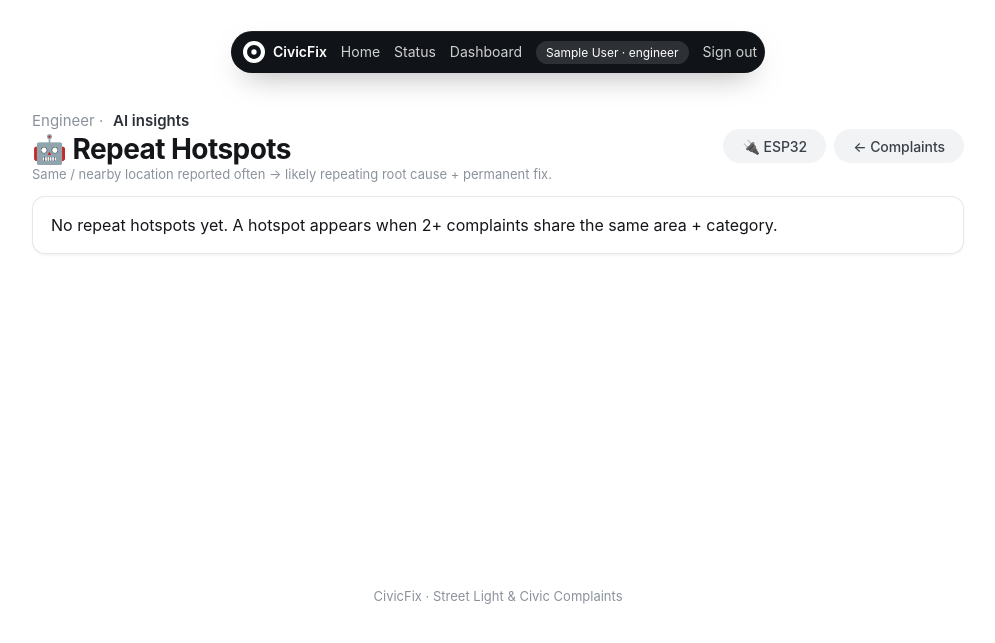
After one commit to doxpro26-star/complaint, a Flask app: page /engineer/insights in a window 1280 px wide. The commit adds this page. Shown: the top 643 px of the page, without its empty margins (142-1137 px from the left). Run offline with Flask 3, Linux system fonts and the light colour scheme; the visitor is signed in with stand-in values (Sample User, id 1); tables that the repository leaves empty hold one stand-in row (values such as "Sample post").

Commit message:
Add AI repeat-location insights: hotspot detection with why + permanent fix

```diff
--- a/app.py
+++ b/app.py
@@ -96,6 +96,115 @@ def init_db():
 
 def allowed_file(filename):
     return "." in filename and filename.rsplit(".", 1)[1].lower() in ALLOWED_EXTENSIONS
+
+
+# ---------- AI: repeat-location insight (rule-based, no API key needed) ----------
+import math
+import re as _re
+
+def normalize_area(s):
+    s = (s or "").lower().strip()
+    s = _re.sub(r"\s+", " ", s)
+    return s
+
+def haversine_km(lat1, lon1, lat2, lon2):
+    try:
+        R = 6371.0
+        p1, p2 = math.radians(lat1), math.radians(lat2)
+        dphi = math.radians(lat2 - lat1)
+        dl = math.radians(lon2 - lon1)
+        a = math.sin(dphi/2)**2 + math.cos(p1)*math.cos(p2)*math.sin(dl/2)**2
+        return 2 * R * math.asin(math.sqrt(a))
+    except Exception:
+        return None
+
+AI_CAUSES = {
+    "Street Light": [
+        "Voltage fluctuation / loose neutral in this lane fuses bulbs repeatedly.",
+        "Aged fitting or water ingress in the pole cap causes frequent failure.",
+        "Same faulty batch of bulbs or timer/sensor misconfigured for this stretch.",
+    ],
+    "Water Supply": [
+        "Leak-prone joint or low-pressure zone; repeated pipe choking in this lane.",
+        "Valve leakage upstream causes recurring shortage at this point.",
+    ],
+    "Road Damage": [
+        "Water stagnation + heavy vehicle load re-opens the same pothole.",
+        "Weak sub-base; patch without resurfacing fails again within weeks.",
+    ],
+    "Garbage": [
+        "No fixed pickup point here, so waste piles up again after clearing.",
+        "Nearby shop/market waste dumped at same spot daily.",
+    ],
+    "Drainage": [
+        "Silt/choke point downstream; same drain overflows after every rain.",
+        "Broken slab cover lets silt in, blocking flow repeatedly.",
+    ],
+    "Other": [
+        "Same unresolved root cause keeps retriggering complaints here.",
+    ],
+}
+
+AI_FIX = {
+    "Street Light": "Check pole wiring + voltage, replace fitting (not just bulb), seal cap, verify timer/sensor.",
+    "Water Supply": "Inspect upstream valve + joints; flush line and fix leak point permanently.",
+    "Road Damage": "Full patch with compaction + resurfacing, fix drainage alongside.",
+    "Garbage": "Fix a marked bin point + daily pickup slot for this spot.",
+    "Drainage": "Desilt full stretch + repair cover/slope so flow clears.",
+    "Other": "Field visit to find the repeating trigger and fix permanently.",
+}
+
+def ai_repeat_insight(db, complaint, radius_km=0.5):
+    """Return dict: same_area_count, nearby_count, total_repeat, why, fix, hotspot(bool)."""
+    cat = complaint["category"]
+    area_norm = normalize_area(complaint["area"])
+    cid = complaint["id"]
+    rows = db.execute("SELECT id, area, latitude, longitude, category FROM complaints WHERE category=?", (cat,)).fetchall()
+    same_area = 0
+    nearby = 0
+    for r in rows:
+        if r["id"] == cid:
+            continue
+        if normalize_area(r["area"]) == area_norm:
+            same_area += 1
+        if complaint["latitude"] and complaint["longitude"] and r["latitude"] and r["longitude"]:
+            d = haversine_km(complaint["latitude"], complaint["longitude"], r["latitude"], r["longitude"])
+            if d is not None and d <= radius_km:
+                nearby += 1
+    total = same_area + nearby
+    # nearby-only complaints double counted if both same area+nearby; dedupe approx:
+    total = max(same_area, nearby) if (same_area and nearby) else same_area + nearby
+    causes = AI_CAUSES.get(cat, AI_CAUSES["Other"])
+    idx = min(total, len(causes) - 1) if total else 0
+    hotspot = total >= 2  # 3rd complaint onward = hotspot
+    if total == 0:
+        why = "First report from this spot. No repeat pattern yet."
+    elif total == 1:
+        why = f"2nd similar report here. Early repeat signal — {causes[0]}"
+    else:
+        why = f"{total+1} similar reports from same/nearby spot. Likely repeating cause: {causes[idx]}"
+    return {"same_area": same_area, "nearby": nearby, "total_repeat": total,
+            "why": why, "fix": AI_FIX.get(cat, AI_FIX["Other"]), "hotspot": hotspot}
+
+
+def ai_hotspots(db, min_count=2, radius_km=0.5):
+    """Group by (category, normalized area) + GPS clustering approx. Return list of hotspots."""
+    rows = db.execute("SELECT * FROM complaints ORDER BY id DESC").fetchall()
+    groups = {}
+    for r in rows:
+        key = (r["category"], normalize_area(r["area"]))
+        groups.setdefault(key, []).append(r)
+    spots = []
+    for (cat, anorm), items in groups.items():
+        if len(items) >= min_count:
+            causes = AI_CAUSES.get(cat, AI_CAUSES["Other"])
+            idx = min(len(items)-1, len(causes)-1)
+            spots.append({"category": cat, "area": items[0]["area"], "count": len(items),
+                          "ids": [x["id"] for x in items[:5]],
+                          "why": causes[idx], "fix": AI_FIX.get(cat, AI_FIX["Other"]),
+                          "latest": items[0]["created_at"]})
+    spots.sort(key=lambda x: x["count"], reverse=True)
+    return spots
 
 
 def login_required(f):
@@ -301,7 +410,8 @@ def citizen_view_complaint(cid):
     if not c:
         flash("Complaint not found.", "danger")
         return redirect(url_for("citizen_dashboard"))
-    return render_template("view_complaint.html", c=c, is_engineer=False)
+    ai = ai_repeat_insight(db, c)
+    return render_template("view_complaint.html", c=c, is_engineer=False, ai=ai)
 
 
 # ---------- ENGINEER ----------
@@ -364,7 +474,17 @@ def engineer_view_complaint(cid):
     if not c:
         flash("Complaint not found.", "danger")
         return redirect(url_for("engineer_dashboard"))
-    return render_template("view_complaint.html", c=c, is_engineer=True, statuses=STATUSES)
+    ai = ai_repeat_insight(db, c)
+    return render_template("view_complaint.html", c=c, is_engineer=True, statuses=STATUSES, ai=ai)
+
+
+@app.route("/engineer/insights")
+@login_required
+@role_required("engineer")
+def engineer_insights():
+    db = get_db()
+    spots = ai_hotspots(db, min_count=2)
+    return render_template("insights.html", spots=spots)
 
 
 # ---------- ESP32 DEVICES (engineer only) ----------
--- a/templates/engineer_dashboard.html
+++ b/templates/engineer_dashboard.html
@@ -6,7 +6,10 @@
     <p class="eyebrow" style="justify-content:flex-start">Engineer · <b>&nbsp;{{ total }} total</b></p>
     <h2>All Complaints</h2>
   </div>
-  <a href="{{ url_for('esp_devices') }}" class="btn btn-primary">🔌 ESP32 Devices</a>
+  <div style="display:flex;gap:8px;flex-wrap:wrap">
+    <a href="{{ url_for('engineer_insights') }}" class="btn btn-quiet">🤖 Hotspots</a>
+    <a href="{{ url_for('esp_devices') }}" class="btn btn-primary">🔌 ESP32 Devices</a>
+  </div>
 </div>
 <div class="stats">
   <div class="stat pending">Pending<b>{{ counts.get('Pending',0) }}</b></div>
--- /dev/null
+++ b/templates/insights.html
@@ -0,0 +1,28 @@
+{% extends "base.html" %}
+{% block title %}Repeat Hotspots — AI Insights{% endblock %}
+{% block content %}
+<div class="topbar">
+  <div>
+    <p class="eyebrow" style="justify-content:flex-start">Engineer · <b>&nbsp;AI insights</b></p>
+    <h2>🤖 Repeat Hotspots</h2>
+    <p class="muted">Same / nearby location reported often → likely repeating root cause + permanent fix.</p>
+  </div>
+  <div style="display:flex;gap:8px">
+    <a href="{{ url_for('esp_devices') }}" class="btn btn-quiet">🔌 ESP32</a>
+    <a href="{{ url_for('engineer_dashboard') }}" class="btn btn-quiet">← Complaints</a>
+  </div>
+</div>
+
+{% if spots %}
+{% for s in spots %}
+<div class="card" style="margin-top:12px;border-left:4px solid #c0533c">
+  <h3 style="margin:0">🔥 {{ s.category }} — {{ s.area }} ({{ s.count }}×)</h3>
+  <p class="muted">IDs: {% for i in s.ids %}#{{ i }} {% endfor %} · latest {{ s.latest[:10] }}</p>
+  <p style="margin-top:8px"><b>Why every time:</b> {{ s.why }}</p>
+  <p style="margin-top:6px"><b>✅ Permanent fix:</b> {{ s.fix }}</p>
+</div>
+{% endfor %}
+{% else %}
+<div class="card" style="margin-top:14px"><p>No repeat hotspots yet. A hotspot appears when 2+ complaints share the same area + category.</p></div>
+{% endif %}
+{% endblock %}
```
Also changed, not shown: templates/view_complaint.html (+12 -0 lines).
